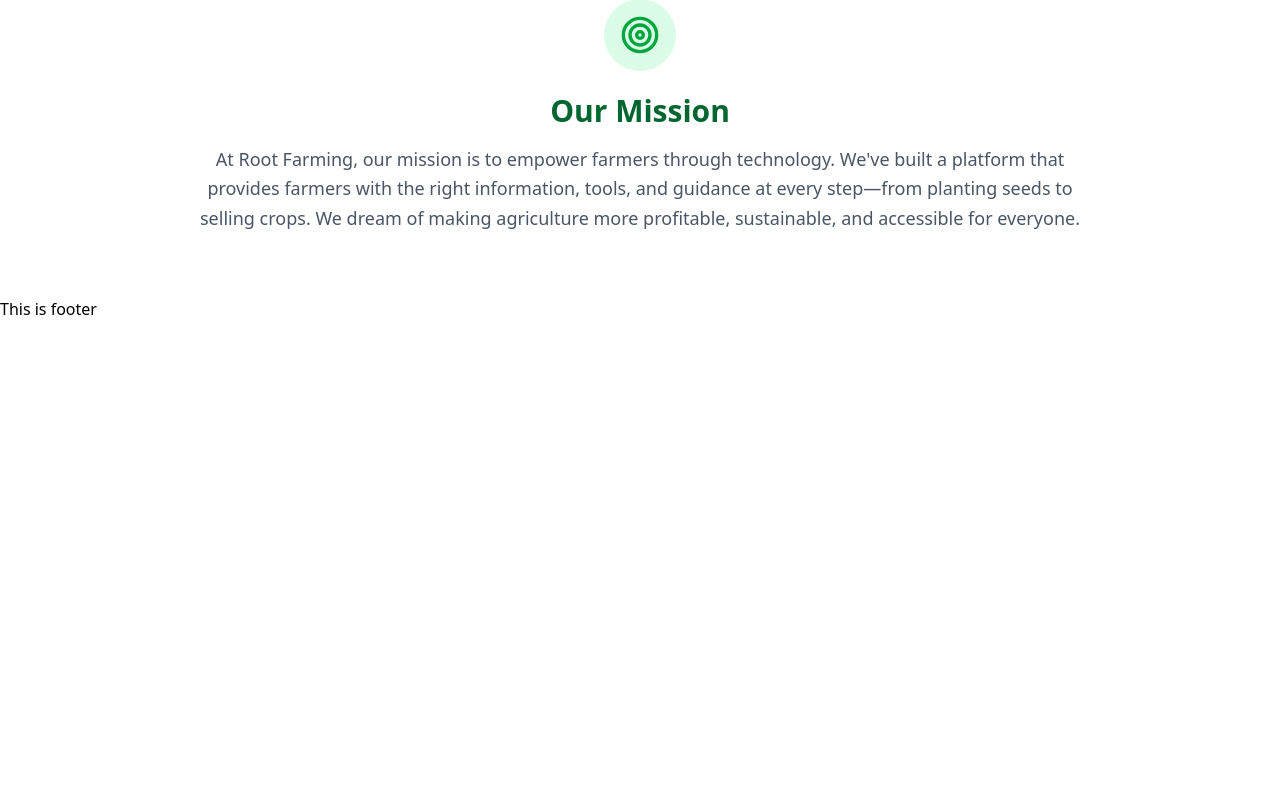
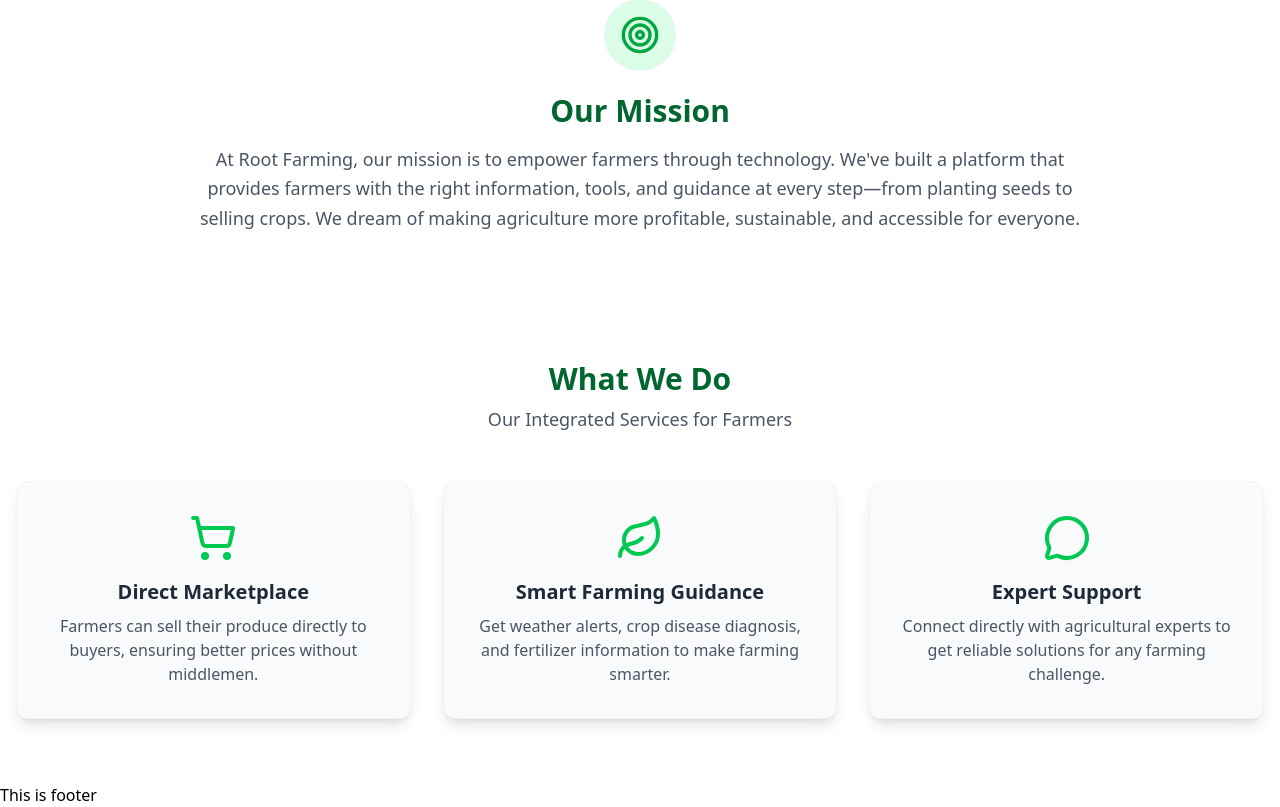
Before and after one commit to Subroto89/root-farming-frontend, a React (Vite) app: page /aboute-us in a window 1280 px wide. Shown: the part 513-1320 px from the top of the page. Before the commit the page ends 834 px from the top, so only its background shows below. Built offline with nearby package versions, Linux system fonts and the light colour scheme.

Commit message:
created what we do section on the About page

```diff
--- a/src/pages/AboutUsPage/AboutUs.jsx
+++ b/src/pages/AboutUsPage/AboutUs.jsx
@@ -1,6 +1,6 @@
 import React from "react";
 import aboutUsBg from "../../assets/aboutUsBg.avif";
-import { Target } from "lucide-react";
+import { Leaf, MessageCircle, ShoppingCart, Target } from "lucide-react";
 
 // Main About Us Component
 const AboutUs = () => {
@@ -43,6 +43,46 @@
           </p>
         </div>
       </section>
+
+      {/* What We Do Section */}
+      <section className="py-16 px-4">
+        <div className="max-w-7xl mx-auto">
+          <div className="text-center mb-12">
+            <h2 className="text-3xl font-bold text-green-800">What We Do</h2>
+            <p className="text-lg text-gray-600 mt-2">
+              Our Integrated Services for Farmers
+            </p>
+          </div>
+          <div className="grid grid-cols-1 md:grid-cols-3 gap-8">
+            <div className="bg-gray-50 p-8 rounded-xl shadow-lg text-center hover:shadow-2xl transition-shadow border border-gray-100">
+              <ShoppingCart className="w-12 h-12 mx-auto mb-4 text-green-500" />
+              <h3 className="text-xl font-semibold mb-2">Direct Marketplace</h3>
+              <p className="text-gray-600">
+                Farmers can sell their produce directly to buyers, ensuring
+                better prices without middlemen.
+              </p>
+            </div>
+            <div className="bg-gray-50 p-8 rounded-xl shadow-lg text-center hover:shadow-2xl transition-shadow border border-gray-100">
+              <Leaf className="w-12 h-12 mx-auto mb-4 text-green-500" />
+              <h3 className="text-xl font-semibold mb-2">
+                Smart Farming Guidance
+              </h3>
+              <p className="text-gray-600">
+                Get weather alerts, crop disease diagnosis, and fertilizer
+                information to make farming smarter.
+              </p>
+            </div>
+            <div className="bg-gray-50 p-8 rounded-xl shadow-lg text-center hover:shadow-2xl transition-shadow border border-gray-100">
+              <MessageCircle className="w-12 h-12 mx-auto mb-4 text-green-500" />
+              <h3 className="text-xl font-semibold mb-2">Expert Support</h3>
+              <p className="text-gray-600">
+                Connect directly with agricultural experts to get reliable
+                solutions for any farming challenge.
+              </p>
+            </div>
+          </div>
+        </div>
+      </section>
     </div>
   );
 };
```
